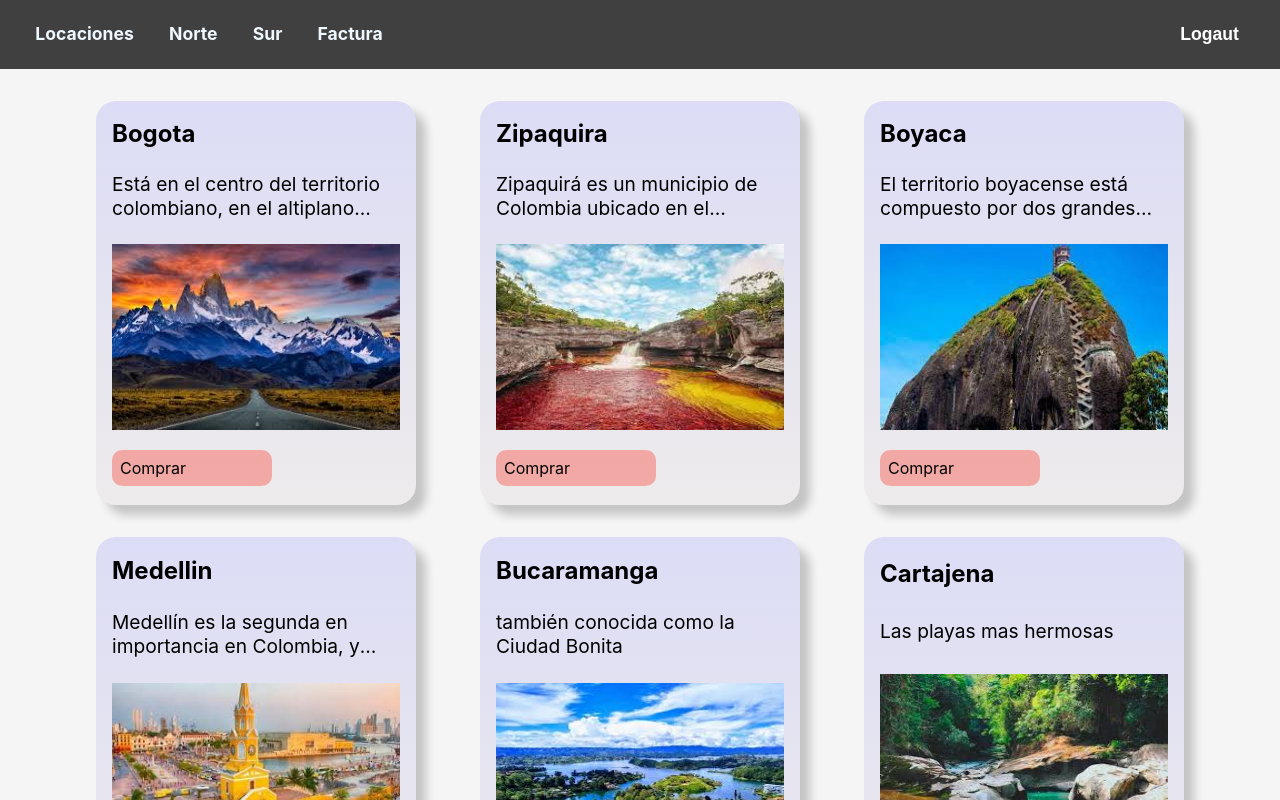
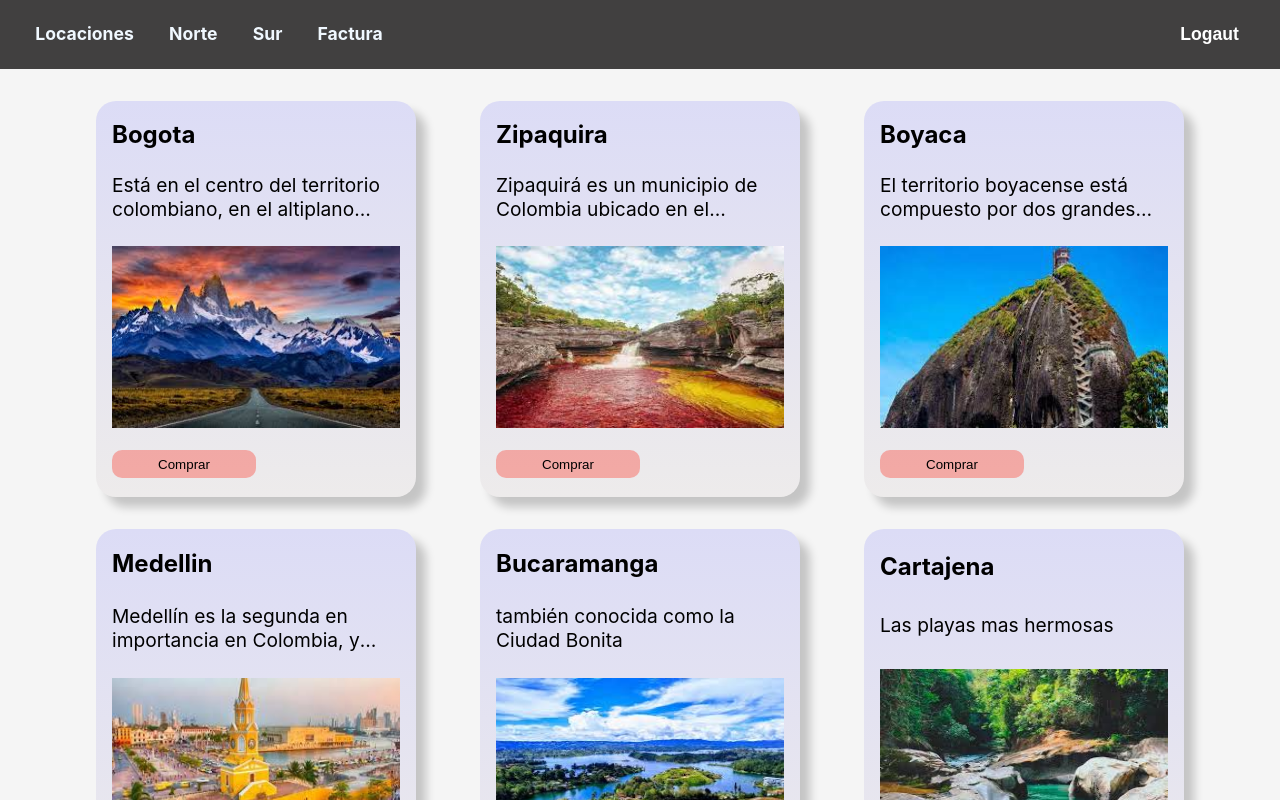
Before and after one commit to carlosedu1234/aereolinea, a React (Create React App) app: page /login in a window 1280 px wide. Both pictures are taken after typing "Sample", "Sample123" into the empty fields and a click on the button "Ingresar". Shown: the top 800 px of the page. Built offline with nearby package versions, Linux system fonts and the light colour scheme.

Commit message:
correciones tarjetas

```diff
--- a/package.json
+++ b/package.json
@@ -35,5 +35,8 @@
       "last 1 firefox version",
       "last 1 safari version"
     ]
+  },
+  "devDependencies": {
+    "@babel/plugin-proposal-private-property-in-object": "^7.21.11"
   }
 }
--- a/src/components/Tarjetas.jsx
+++ b/src/components/Tarjetas.jsx
@@ -22,7 +22,7 @@ function Tarjetas({
       <h2>{ciudad}</h2>
       <p> {descripcion}</p>
       <img src={imagenUrl} alt="ciudad.png" />
-      <a className="boton-1" onClick={masDetalles}>Comprar</a>
+      <button className="boton-1" onClick={masDetalles}>Comprar</button>
     </div>
   );
 }
--- a/src/css/components/botones.css
+++ b/src/css/components/botones.css
@@ -4,6 +4,7 @@
     text-decoration: none;
     padding: 0.5em;
     color: black;
+    border: none;
     border-radius: 10px;
     background: rgba(255, 18, 1, 0.3);
     overflow: hidden;
--- a/src/paginas/Factura.jsx
+++ b/src/paginas/Factura.jsx
@@ -3,15 +3,16 @@ import Contexto from "../context/Contexto";
 import types from "../context/types";
 import "../css/facturacion.css"
 function Factura() {
-  const { venta, dispatch1,total,usuario } = useContext(Contexto);
+  const { venta, dispatch1,total,usuario,setTotal } = useContext(Contexto);
 
 
 
 
   const cancelar = (dato) => {
+    setTotal(total-dato.precio)
     const state = {
       type: types.cancelar,
-      payload: { ciudad: dato },
+      payload: { ciudad: dato.ciudad },
     };
     dispatch1(state);
   };
@@ -23,7 +24,7 @@ function Factura() {
       {venta.map((datos) => (
         <div className="conteiner-factura-datos" key={datos.ciudad}>
           {datos.ciudad}: (${datos.precio})
-          <button onClick={() => cancelar(datos.ciudad)} className="boton-cancelar-fac">Cancelar</button>
+          <button onClick={() => cancelar(datos)} className="boton-cancelar-fac">Cancelar</button>
         </div>
       ))}
       <h3>Nombre de Uuario:</h3>
```
Also changed, not shown: 1 other file (tests, documents, lock files or other folders).
